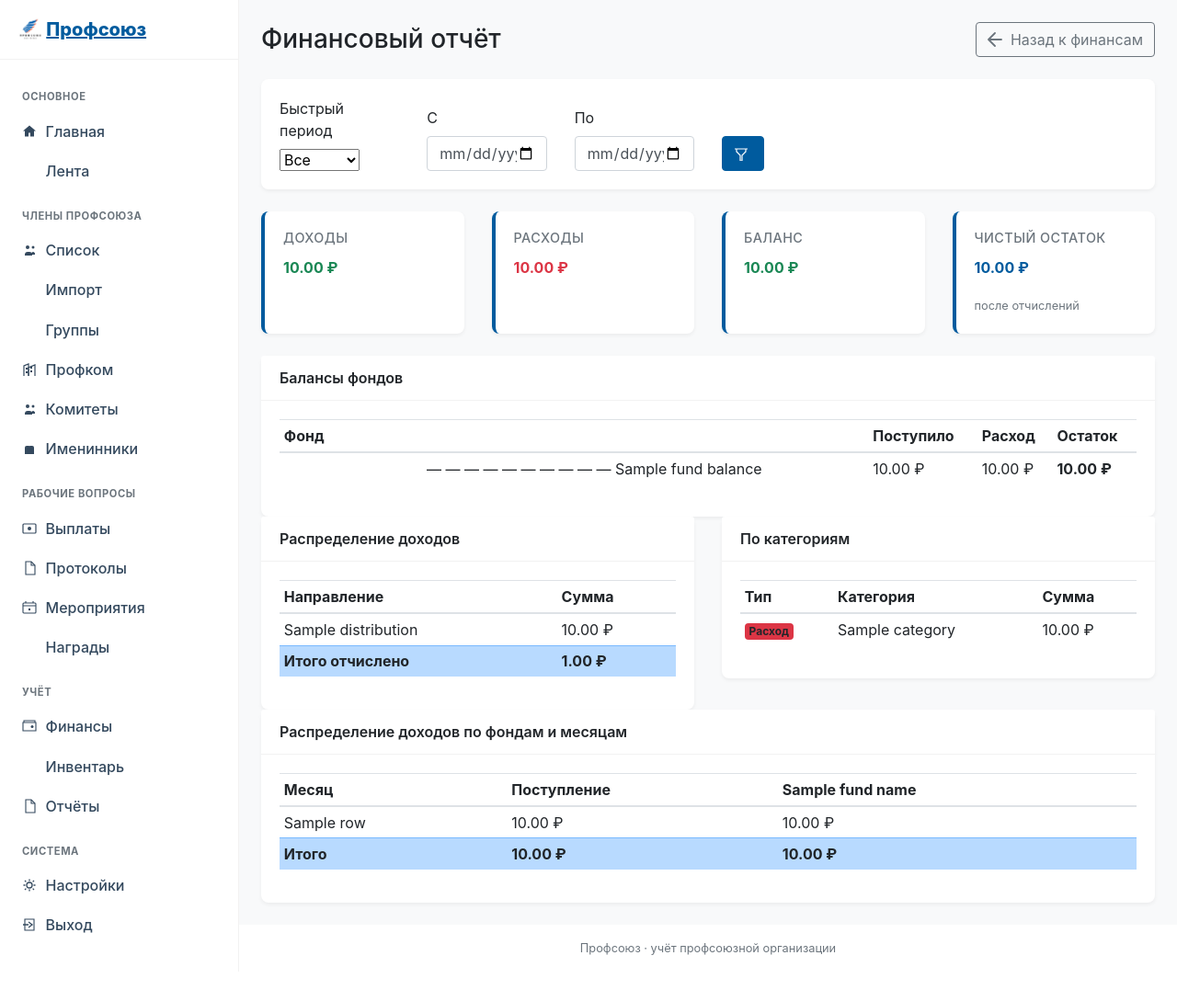
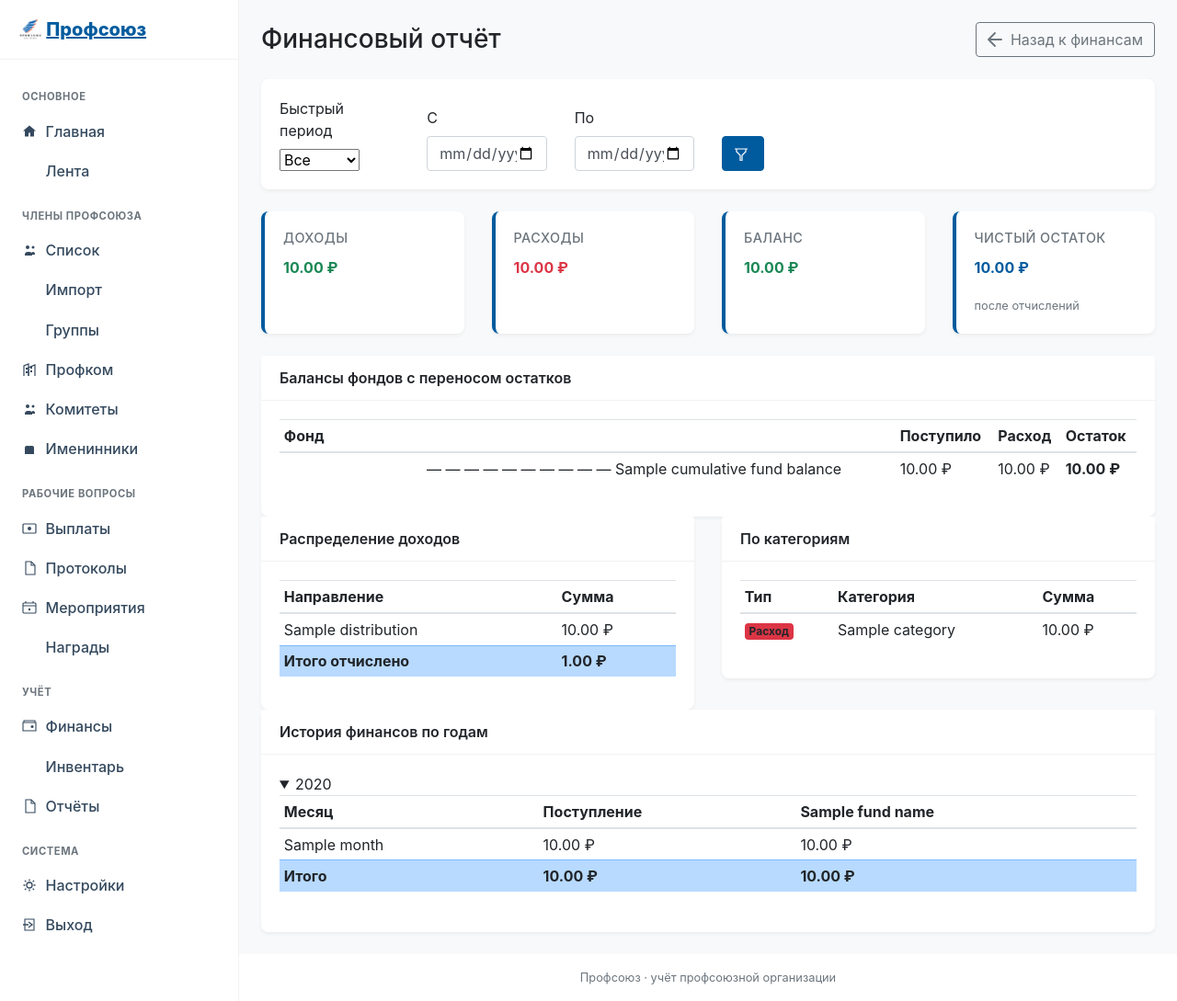
Before and after one commit to Diabatya/profsouz, a Flask app: template profcom/templates/finances/report.html in a window 1280 px wide. Shown: the whole page at 92% size. Before the commit the page ends 1057 px from the top, so only its background shows below. Run offline with Flask 3, Linux system fonts and the light colour scheme; the template is opened without the code that fills it: most values are stand-ins (such as "Sample title", 1, 10 or a date in 2020); parts of the project's set-up code (start-up, migrations or seed data) failed here and were passed over; some libraries are stand-ins or nearby versions.

Commit message:
finance: yearly history + cumulative fund balances with carryover

```diff
--- a/profcom/templates/finances/report.html
+++ b/profcom/templates/finances/report.html
@@ -73,7 +73,7 @@
 <div class="row g-4">
   <div class="col-12">
     <div class="card">
-      <div class="card-header">Балансы фондов</div>
+      <div class="card-header">Балансы фондов с переносом остатков</div>
       <div class="card-body table-responsive">
         <table class="table table-sm table-hover text-end">
           <thead>
@@ -85,7 +85,7 @@
             </tr>
           </thead>
           <tbody>
-            {% for f in fund_balances %}
+            {% for f in cumulative_fund_balances %}
             <tr>
               <td class="text-start" {% if f.level %}style="padding-left: {{ f.level * 1.5 }}rem"{% endif %}>{% for i in range(f.level) %}— {% endfor %}{{ f.name }}</td>
               <td>{{ f.in|money }} ₽</td>
@@ -157,8 +157,12 @@
 <div class="row g-4">
   <div class="col-12">
     <div class="card">
-      <div class="card-header">Распределение доходов по фондам и месяцам</div>
-      <div class="card-body table-responsive">
+      <div class="card-header">История финансов по годам</div>
+      <div class="card-body">
+        {% for year, months in year_groups %}
+        <details class="mb-2" {% if loop.last %}open{% endif %}>
+          <summary class="fw-bold">{{ year }}</summary>
+          <div class="table-responsive">
             <table class="table table-sm table-hover text-end">
               <thead>
                 <tr>
@@ -170,7 +174,7 @@
                 </tr>
               </thead>
               <tbody>
-            {% for row in month_rows %}
+                {% for row in months %}
                 <tr>
                   <td class="text-start">{{ row.label }}</td>
                   <td class="text-start">{{ row.income|money }} ₽</td>
@@ -178,20 +182,21 @@
                   <td>{{ row.funds[name]|money }} ₽</td>
                   {% endfor %}
                 </tr>
-            {% else %}
-            <tr><td colspan="{{ fund_names|length + 2 }}" class="text-muted">Нет данных</td></tr>
                 {% endfor %}
-          </tbody>
-          <tfoot>
                 <tr class="table-primary">
                   <td class="text-start"><strong>Итого</strong></td>
-              <td class="text-start"><strong>{{ income|money }} ₽</strong></td>
+                  <td class="text-start"><strong>{% set year_income = months|sum(attribute='income') %}{{ year_income|money }} ₽</strong></td>
                   {% for name in fund_names %}
-              <td><strong>{{ fund_totals[name]|money }} ₽</strong></td>
+                  <td><strong>{{ months|sum(attribute='funds.' ~ name)|money }} ₽</strong></td>
                   {% endfor %}
                 </tr>
-          </tfoot>
+              </tbody>
             </table>
+          </div>
+        </details>
+        {% else %}
+        <p class="text-muted">Нет данных</p>
+        {% endfor %}
       </div>
     </div>
   </div>
```
Also changed, not shown: profcom/routes/finances.py (+45 -10 lines). Lines whose indentation alone changed are shown as unchanged.
